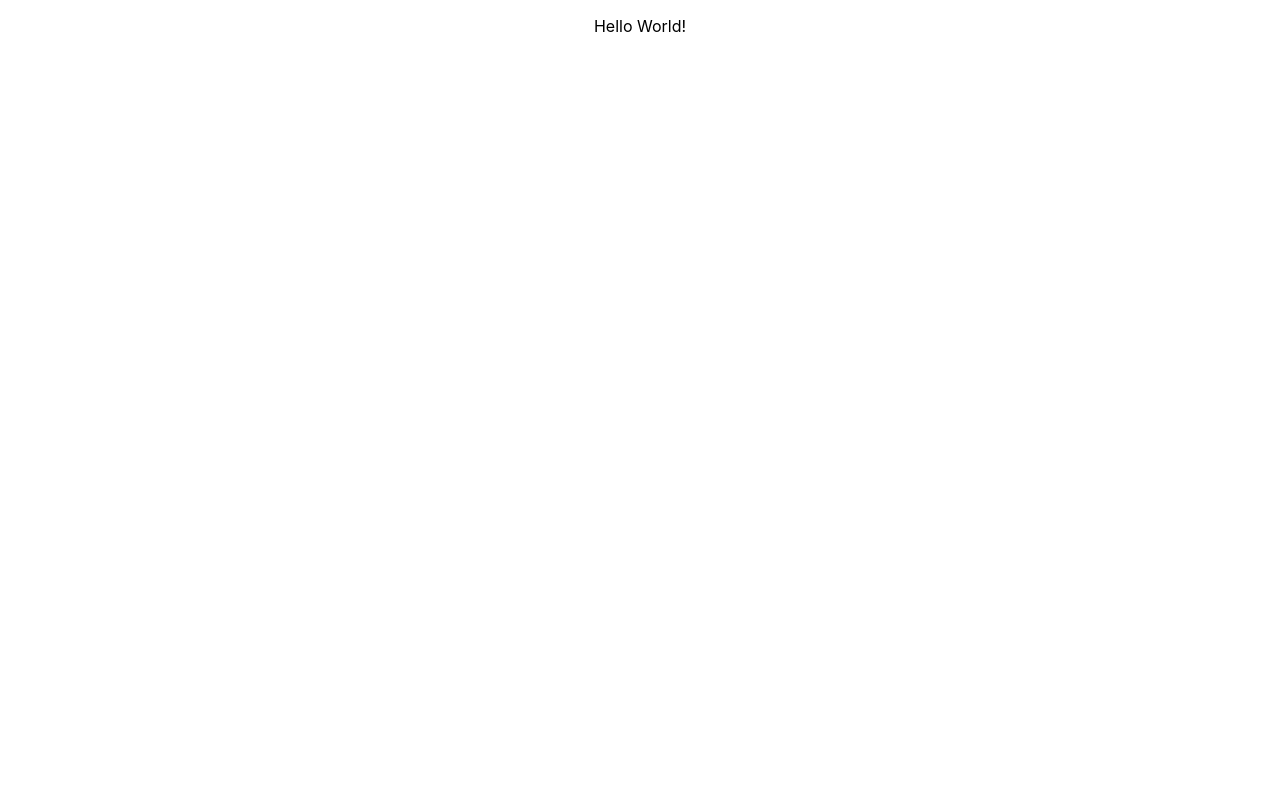
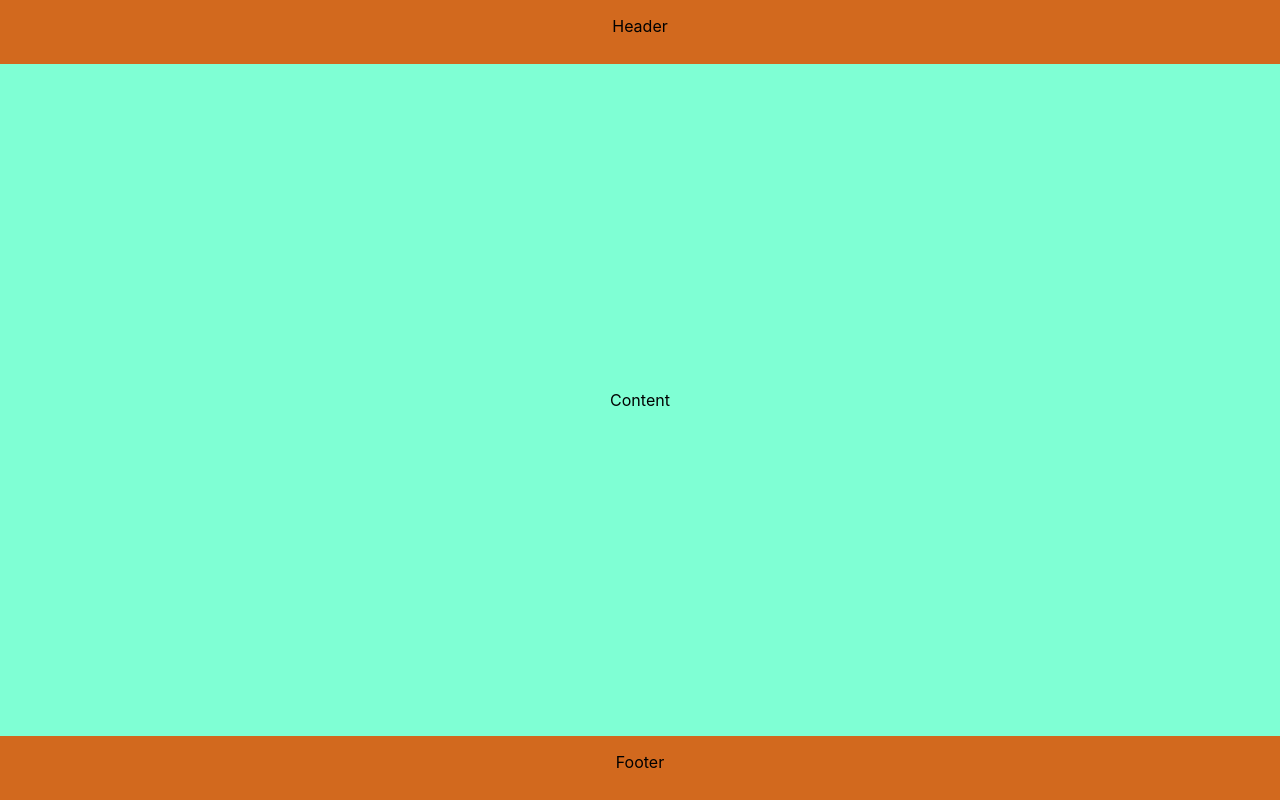
Before and after one commit to mdeamf/react-bank, a React (Create React App) app: page / in a window 1280 px wide. Built offline with nearby package versions, Linux system fonts and the light colour scheme.

Commit message:
feat: default app structure

```diff
--- a/src/App.css
+++ b/src/App.css
@@ -1,3 +1,31 @@
 .App {
+  display: flex;
+  flex: 1;
+  flex-direction: column;
+  justify-content: center;
+  height: 100vh;
+}
+
+.App p {
   text-align: center;
 }
+
+.App-header {
+  width: 100%;
+  height: 64px;
+  background-color: chocolate;
+}
+
+.App-main {
+  display: flex;
+  flex: 1;
+  background-color: aquamarine;
+  align-items: center;
+  justify-content: center;
+}
+
+.App-footer {
+  width: 100%;
+  height: 64px;
+  background-color: chocolate;
+}
--- a/src/App.js
+++ b/src/App.js
@@ -3,7 +3,17 @@ import './App.css';
 function App() {
   return (
     <div className="App">
-      <p>Hello World!</p>
+      <header className="App-header">
+        <p>Header</p>
+      </header>
+
+      <div className="App-main">
+        <p>Content</p>
+      </div>
+
+      <footer className="App-footer">
+        <p>Footer</p>
+      </footer>
     </div>
   );
 }
--- a/src/index.css
+++ b/src/index.css
@@ -1,3 +1,10 @@
+html,
+body,
+#root {
+  width: 100%;
+  height: 100%;
+}
+
 body {
   margin: 0;
   font-family: -apple-system, BlinkMacSystemFont, 'Segoe UI', 'Roboto', 'Oxygen',
```
